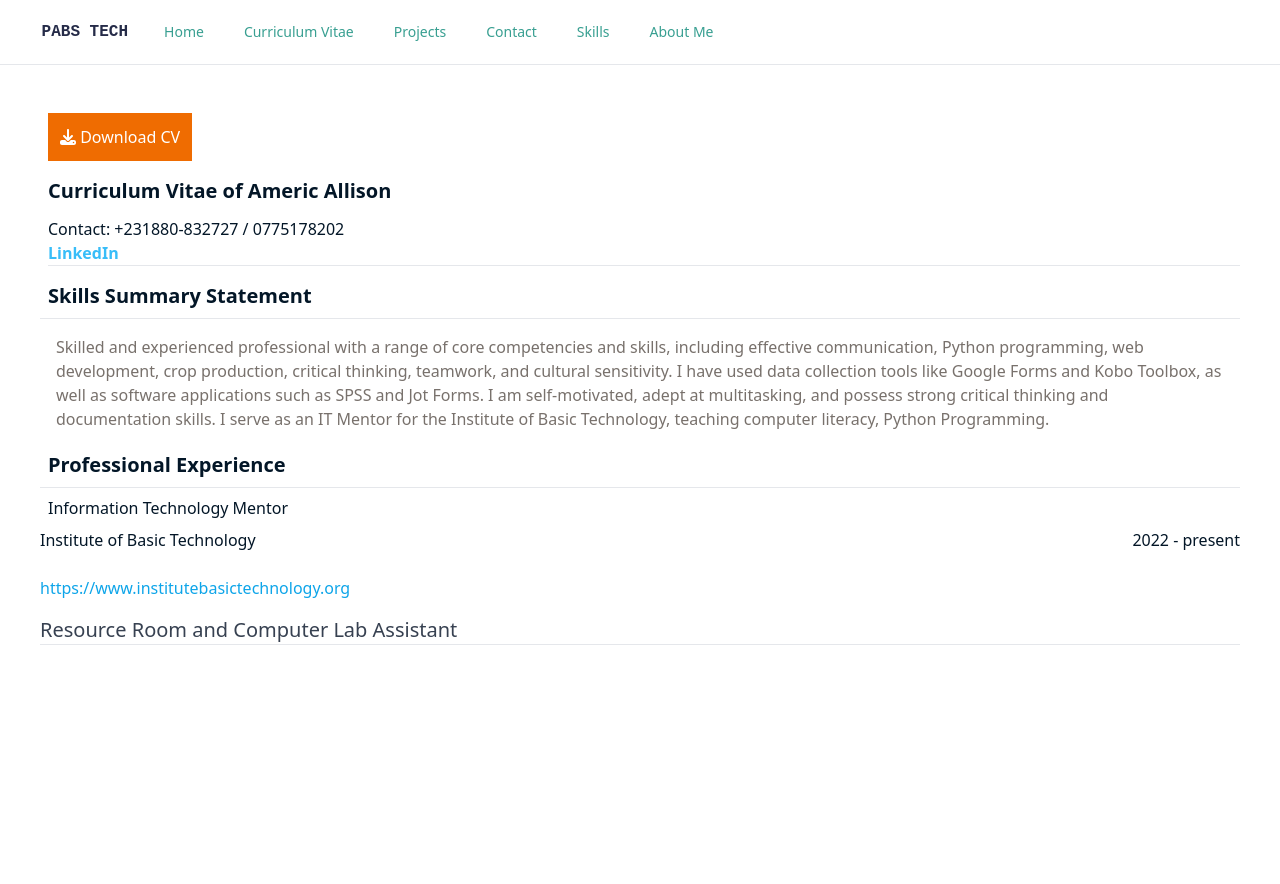
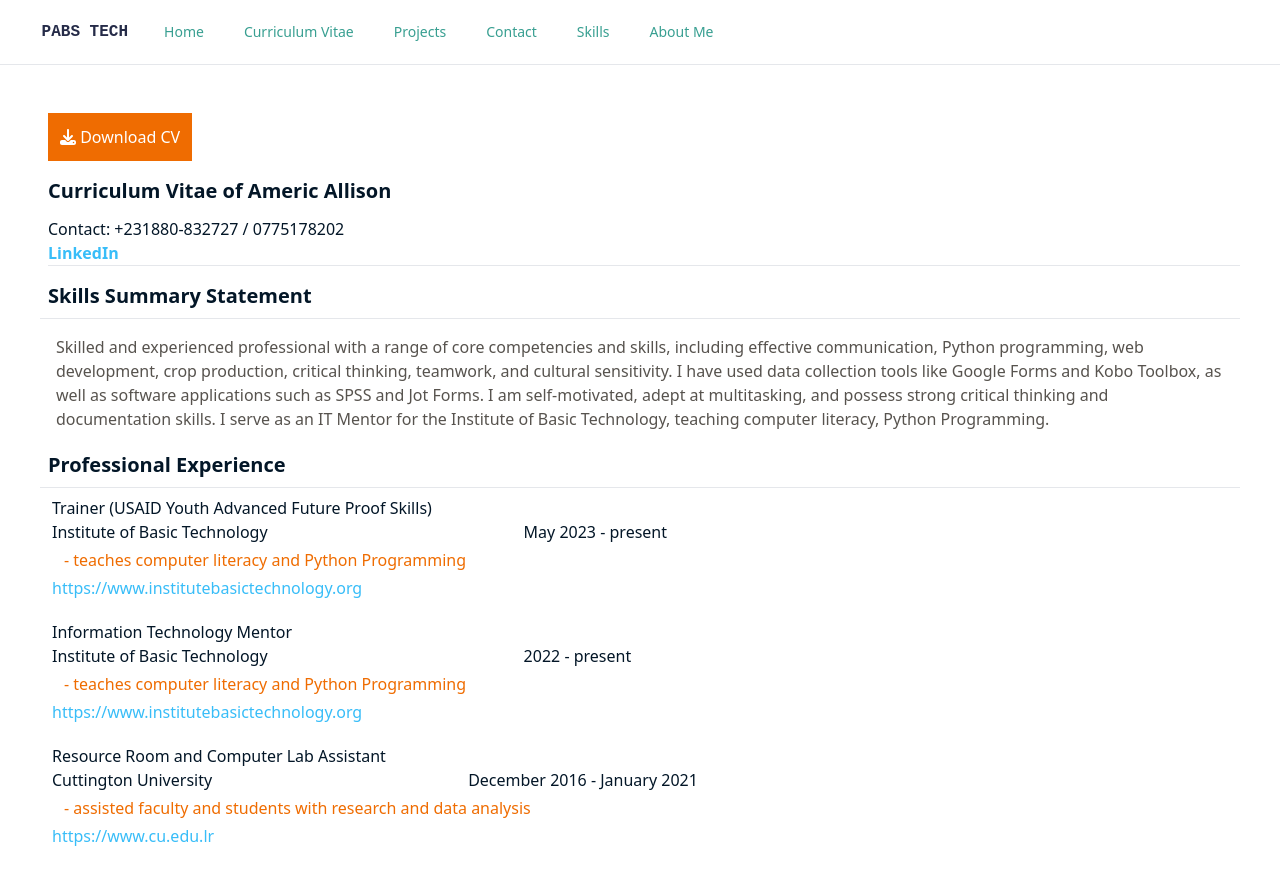
Before and after one commit to americallison/americportfolio_react, a React (Create React App) app: page /cv in a window 1280 px wide. Shown: the top 884 px of the page. Before the commit the page ends 800 px from the top, so only its background shows below. Built offline with nearby package versions, Linux system fonts and the light colour scheme.

Commit message:
add experience

```diff
--- a/src/routes/CV.js
+++ b/src/routes/CV.js
@@ -22,27 +22,45 @@ export default function CV() {
         <p className='text-sky-400 mb-4 font-bold ml-2'><a href="https://www.linkedin.com/in/americ-allison-7a15ab166" target='_blank'>
           LinkedIn</a><hr /></p>
         <h3 className='text-xl m-2 font-bold text-[#031627]'>Skills Summary Statement</h3><hr />
-        <p className='m-1 p-3 text-stone-500'>Skilled and experienced professional with a range of core competencies and skills,
+        <p className='m-1 p-3 text-stone-600'>Skilled and experienced professional with a range of core competencies and skills,
           including effective communication, Python programming, web development, crop production,
           critical thinking, teamwork, and cultural sensitivity. I have used data collection tools
-          like Google Forms and Kobo Toolbox, as well as software applications such as SPSS and Jot Forms. I am self-motivated, adept at multitasking, and possess strong critical thinking and documentation skills.
+          like Google Forms and Kobo Toolbox, as well as software applications such as SPSS and Jot Forms. I am self-motivated,
+          adept at multitasking, and possess strong critical thinking and documentation skills.
           I serve as an IT Mentor for the Institute of Basic Technology, teaching computer literacy, Python
           Programming.</p>
         <h3 className='text-xl m-2 font-bold text-[#031627]'>Professional Experience</h3><hr />
-        <p className="font-medium m-2 text-[#031627]">Information Technology Mentor</p>
-        <div className='flex justify-between'>
-          <p className="text-[#031627]">Institute of Basic Technology</p>
-          <p className="text-[#031627]">2022 - present</p>
+        <p className="font-medium ml-3 mt-2 text-[#031627]">Trainer (USAID Youth Advanced Future Proof Skills)</p>
+        <div className='flex justify-start'>
+          <p className="text-[#031627] ml-3">Institute of Basic Technology</p>
+          <p className="text-[#031627] ml-16 md:ml-64">May 2023 - present</p>
         </div>
         <ul>
-          <li>- teaches computer literacy and Python Programming</li>
+          <li className='text-[#ef6c01] ml-6 m-1'>- teaches computer literacy and Python Programming</li>
         </ul>
-        <a className="text-sky-500" href="https://www.institutebasictechnology.org">https://www.institutebasictechnology.org</a>
-        <p className="text-xl mt-4 text-gray-700">Resource Room and Computer Lab Assistant</p><hr />
-        <p>Cuttington University</p>
+        <a className="text-sky-400 ml-3" href="https://www.institutebasictechnology.org">https://www.institutebasictechnology.org</a>
+
+
+        <p className="font-medium ml-3 mt-5 text-[#031627]">Information Technology Mentor</p>
+        <div className='flex justify-start'>
+          <p className="text-[#031627] ml-3">Institute of Basic Technology</p>
+          <p className="text-[#031627] ml-16 md:ml-64">2022 - present</p>
+        </div>
         <ul>
-          <li>- assisted faculty and students with research and data analysis</li>
-        </ul></div>
+          <li className='text-[#ef6c01] ml-6 m-1'>- teaches computer literacy and Python Programming</li>
+        </ul>
+        <a className="text-sky-400 ml-3" href="https://www.institutebasictechnology.org">https://www.institutebasictechnology.org</a>
+
+        <p className="font-medium ml-3 mt-5 text-[#031627]">Resource Room and Computer Lab Assistant</p>
+        <div className='flex justify-start'>
+          <p className="text-[#031627] ml-3">Cuttington University</p>
+          <p className="text-[#031627] ml-16 md:ml-64">December 2016 - January 2021</p>
+        </div>
+        <ul>
+          <li className='text-[#ef6c01] ml-6 m-1'>- assisted faculty and students with research and data analysis</li>
+        </ul>
+        <a className="text-sky-400 ml-3" href="https://www.cu.edu.lr">https://www.cu.edu.lr</a>
+        </div>
     </>
   )
 }
```
